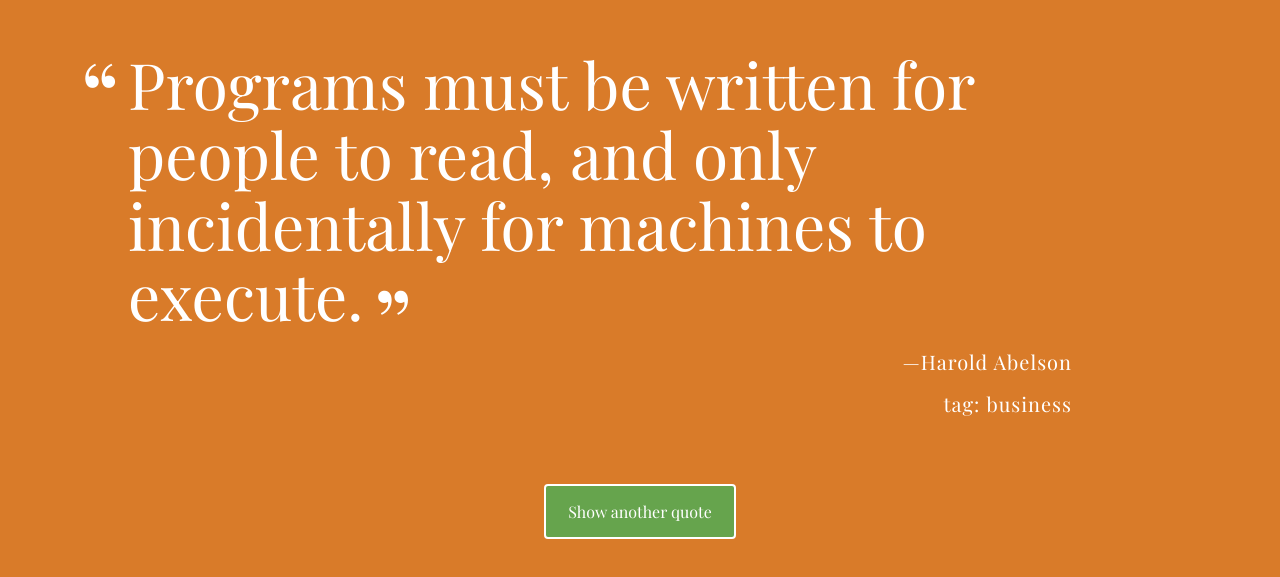
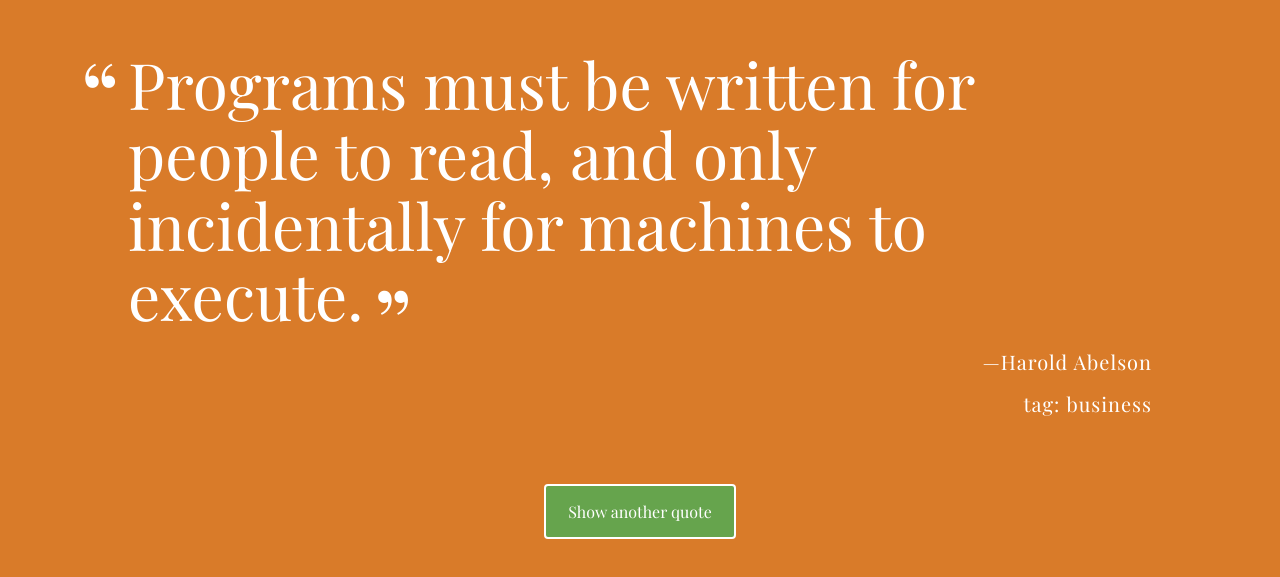
Before and after one commit to jacobsilverman/techdegree-project-1, a plain HTML site: page index.html in a window 1280 px wide. Shown: the part 111-688 px from the top of the page. Drawn offline with nearby package versions, Linux system fonts and the light colour scheme; a web font is replaced by a local one.

Commit message:
Minor improvements
Simplified random number function and fixed  tags indentation.

```diff
--- a/css/styles.css
+++ b/css/styles.css
@@ -18,7 +18,7 @@ body {
   line-height: 1.1;
   position: relative;
   margin: 0;
-  }
+}
 .quote:before, .quote:after {
   font-size: 6rem;
   line-height: 2.5rem;
@@ -40,7 +40,6 @@ body {
   letter-spacing: 0.05em;
   line-height: 1.1;
   text-align: right;
-  margin-right: 4em;
 }
 .source:before {
   content: "—";
@@ -50,6 +49,9 @@ body {
 }
 .citation:before {
   content: ", ";
+  font-style: normal;
+}
+.year {
   font-style: normal;
 }
 .year:before {
--- a/js/script.js
+++ b/js/script.js
@@ -62,9 +62,8 @@ function setRandomColor() {
 // 6of11 Create a function named getRandomQuote which:
 function getRandomQuote(){
   // 7of11 selects a random quote object from the quotes array
-  var randomFloat = Math.random();
-  var randomInteger = parseInt(randomFloat*quotes.length);
-  var randomQuote = quotes[randomInteger];
+  var randomNumber = Math.floor((Math.random() * quotes.length));
+  var randomQuote = quotes[randomNumber];
   // 8of11 returns the randomly selected quote object
   return randomQuote
 }
@@ -103,8 +102,7 @@ function printQuote(){
 function addCSS(){
   var sheet = document.styleSheets[2];
   var newRule1 = '.tags { font-size: 1.25rem; letter-spacing: 0.05em;' +
-                 ' line-height: 1.1; text-align: right;' +
-                 ' margin-right: 4em; }';
+                 ' line-height: 1.1; text-align: right;}';
   var newRule2 = '.tags:before { content: "tag: "; }';
   sheet.insertRule(newRule1);
   sheet.insertRule(newRule2);
```
Also changed, not shown: 1 other file.
